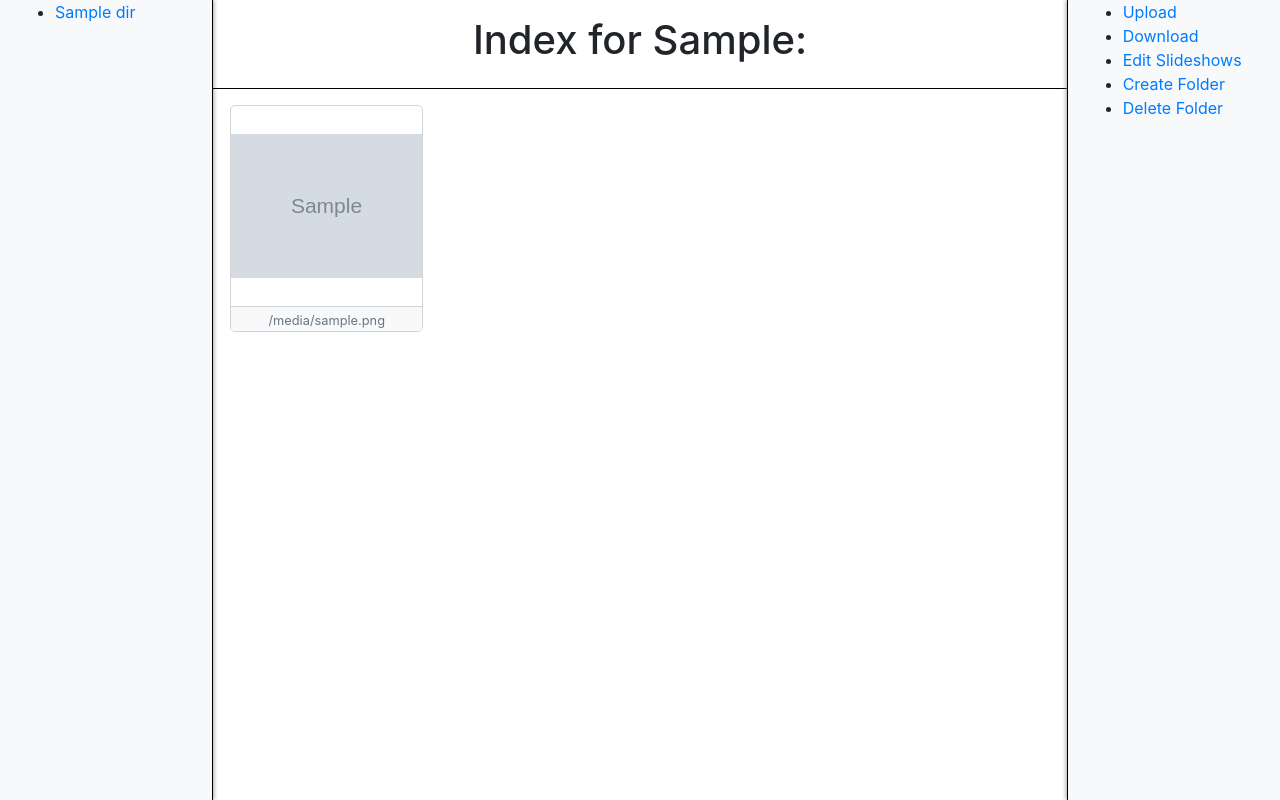
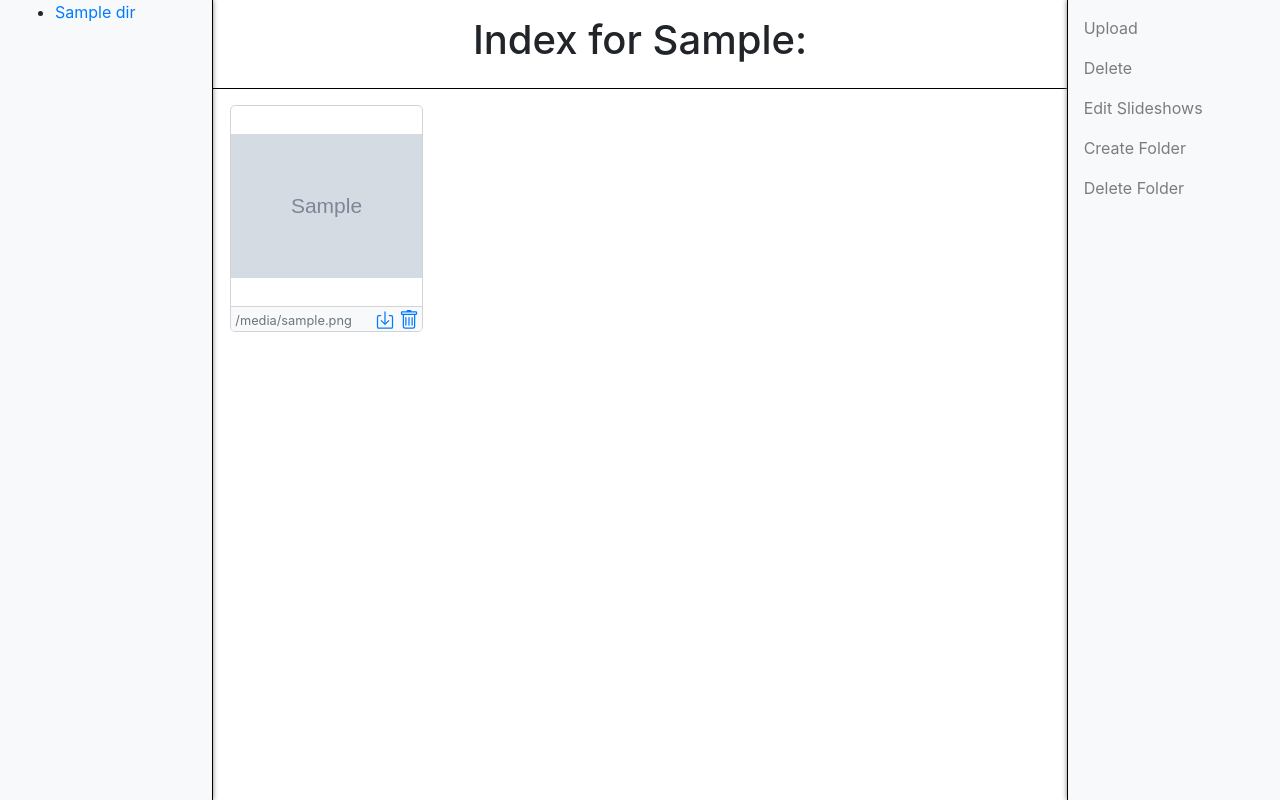
Before and after one commit to aentwist/pi-frame, a Flask app: template src/templates/index.html in a window 1280 px wide. Run offline with Flask 2, Linux system fonts and the light colour scheme; the template is opened without the code that fills it: values that come from a table or form of the project are taken from there, most other values are stand-ins (such as "Sample title", 1, 10 or a date in 2020); grey boxes marked "Sample" are stand-in pictures; some libraries are stand-ins or nearby versions.

Commit message:
add bootstrap icons, add per picture download and delete skeleton links

```diff
--- a/src/forms.py
+++ b/src/forms.py
@@ -10,7 +10,7 @@ class UploadForm(FlaskForm):
     # Valdiation for MultipleFileField is currently unsupported.
     # https://github.com/lepture/flask-wtf/issues/337
     # validators=[FilesRequired(), FilesAllowed(images, "Image file type not supported")]
-    files = MultipleFileField("Files")
+    files = MultipleFileField("Select files")
     submit = SubmitField("Upload")
 
 
--- a/src/static/index.css
+++ b/src/static/index.css
@@ -9,6 +9,21 @@
     border: var(--border-light);
     border-radius: 5px;
     overflow: hidden;
+}
+
+.file-icon {
+    width: 1.25em;
+    height: 1.25em;
+}
+
+.file-icon-link:hover {
+    text-decoration: none;
+}
+
+.file-icon-container {
+    position: absolute;
+    right: 0;
+    bottom: 2px;
 }
 
 .file-img-top {
--- a/src/templates/index.html
+++ b/src/templates/index.html
@@ -47,11 +47,23 @@
                     <div class="file-container row pl-3">
                         {% for file in files: %}
                         <div class="col-12 col-sm-6 col-md-4 col-lg-3 p-0">
-                            <div class="file mr-3 mb-3 text-center">
+                            <div class="file mr-3 mb-3 text-left">
+                                <div class="file-icon-container flex-row align-items-center mr-3 pr-1 mb-3">
+                                    <a class="file-icon-link" href="#" download>
+                                        <svg class="file-icon bi" fill="currentColor">
+                                            <use href="{{ url_for('static', filename='bootstrap-icons.svg') }}#box-arrow-in-down" />
+                                        </svg>
+                                    </a>
+                                    <a class="file-icon-link" href="#">
+                                        <svg class="file-icon bi" fill="currentColor">
+                                            <use href="{{ url_for('static', filename='bootstrap-icons.svg') }}#trash" />
+                                        </svg>
+                                    </a>
+                                </div>
                                 <img class="file-img-top"
                                         src="{{ url_for('file', rel_fp=file if root_path == '/' else root_path + '/' + file) }}"
                                         alt="Image currently unavailable">
-                                <div class="file-name bg-light">
+                                <div class="file-name bg-light pl-1">
                                     <small class="text-muted">{{ file }}</small>
                                 </div>
                             </div>
@@ -63,27 +75,27 @@
                 <footer></footer>
             </div>
 
-            <nav id="contentRight" class="col-2 bg-light">
-                <ul>
-                    <li>
-                        <a data-toggle="collapse" href="#upload" role="button"
+            <!--TODO: Make the side navs responsive.-->
+            <nav id="contentRight" class="col-2 navbar navbar-light bg-light align-items-start  ">
+                <ul class="navbar-nav">
+                    <li class="nav-item">
+                        <a class="nav-link" data-toggle="collapse" href="#upload" role="button"
                             aria-expanded="false" aria-controls="upload">Upload</a>
                             <div id="upload" class="collapse">
                                 <form class="form-inline" action="" method="POST" enctype="multipart/form-data">
                                     {{ upload_form.csrf_token }}
-                                    <div class="input-group">
-                                        {{ upload_form.files(class="form-control") }}
-                                        <div class="input-group-append">
-                                            {{ upload_form.submit(class="btn btn-primary") }}
-                                        </div>
+                                    <div class="custom-file mb-2">
+                                        {{ upload_form.files(class="custom-file-input") }}
+                                        {{ upload_form.files.label(class="custom-file-label justify-content-start") }}
                                     </div>
+                                    {{ upload_form.submit(class="btn btn-outline-primary btn-block") }}
                                 </form>
                             </div>
                     </li>
-                    <li><a href="#">Download</a></li>
-                    <li><a href="#">Edit Slideshows</a></li>
-                    <li>
-                        <a data-toggle="collapse" href="#createFolder" role="button"
+                    <li class="nav-item"><a class="nav-link" href="#">Delete</a></li>
+                    <li class="nav-item"><a class="nav-link" href="#">Edit Slideshows</a></li>
+                    <li class="nav-item">
+                        <a class="nav-link" data-toggle="collapse" href="#createFolder" role="button"
                                 aria-expanded="false" aria-controls="createFolder">Create Folder</a>
                         <div id="createFolder" class="collapse">
                         <form class="form-inline" action="" method="POST">
@@ -91,12 +103,12 @@
                             <div class="input-group">
                                 {{ create_folder_form.folder_name(class="form-control") }}
                                 <div class="input-group-append">
-                                    {{ create_folder_form.submit(class="btn btn-primary") }}
+                                    {{ create_folder_form.submit(class="btn btn-outline-primary") }}
                                 </div>
                             </div>
                         </form>
                     </li>
-                    <li><a href="#">Delete Folder</a></li>
+                    <li class="nav-item"><a class="nav-link" href="#">Delete Folder</a></li>
                 </ul>
             </nav>
         </div>
```
Also changed, not shown: src/static/bootstrap-icons.svg (added).
